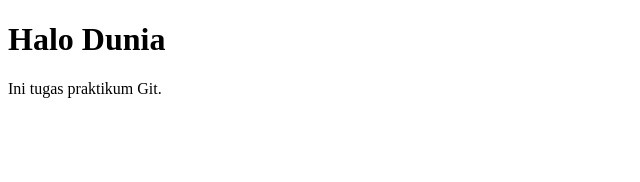
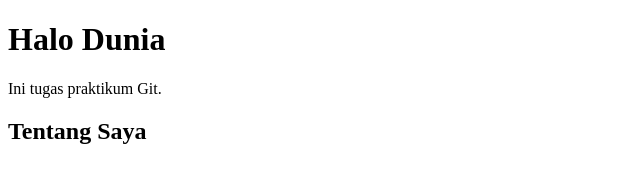
Before and after one commit to FriskaDiyansa/praktikum-git-25-556021-SV-25871, a plain HTML site: page index.html in a window 1280 px wide. Shown: the whole page, without its empty margins (0-640 px from the left). Drawn offline with Linux system fonts and the light colour scheme.

Commit message:
feat: add about section

```diff
--- a/index.html
+++ b/index.html
@@ -6,5 +6,7 @@
 <body>
     <h1>Halo Dunia</h1>
     <p>Ini tugas praktikum Git.</p>
+
+    <h2>Tentang Saya</h2>
 </body>
 </html>
```
